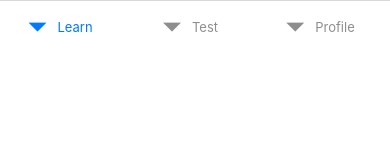
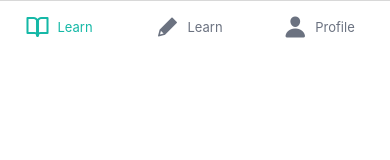
Before and after one commit to CelioJoaquimCumba/InaMova, a React Native app: screen /Learn in a window 390 px wide. Shown: the top 160 px of the page. Built offline with nearby package versions, Linux system fonts and the light colour scheme.

Commit message:
feat: add main screen with bottom tab

```diff
--- a/src/pages/main/index.tsx
+++ b/src/pages/main/index.tsx
@@ -6,15 +6,16 @@ import { Register } from "../register";
 import { Learn } from "./Learn";
 import { Test } from "./Test";
 import { Profile } from "./Profile";
+import { Feather, Foundation, Ionicons } from "@expo/vector-icons"
 
 const Tab = createBottomTabNavigator()
 export const Main = () => {
     return(
         <View className="flex w-full h-full">
-            <Tab.Navigator initialRouteName="Test">
-                <Tab.Screen name="Learn" component={Learn} />
-                <Tab.Screen name="Test" component={Test} />
-                <Tab.Screen name="Profile" component={Profile} />
+            <Tab.Navigator initialRouteName="Test" screenOptions={{headerShown: false, tabBarActiveTintColor: "#14B8A6", tabBarInactiveTintColor: "#6B7280"}}>
+                <Tab.Screen name="Learn" component={Learn} options={{tabBarLabel: "Learn", tabBarIcon: ({color}) => <Feather name="book-open" size={24} color={color}/>}} />
+                <Tab.Screen name="Test" component={Test} options={{tabBarLabel: "Learn", tabBarIcon: ({color}) => <Foundation name="pencil" size={24} color={color}/>}} />
+                <Tab.Screen name="Profile" component={Profile} options={{tabBarLabel: "Profile", tabBarIcon: ({color}) => <Ionicons name="person" size={24} color={color}/>}}/>
             </Tab.Navigator>
         </View>
     )
```
